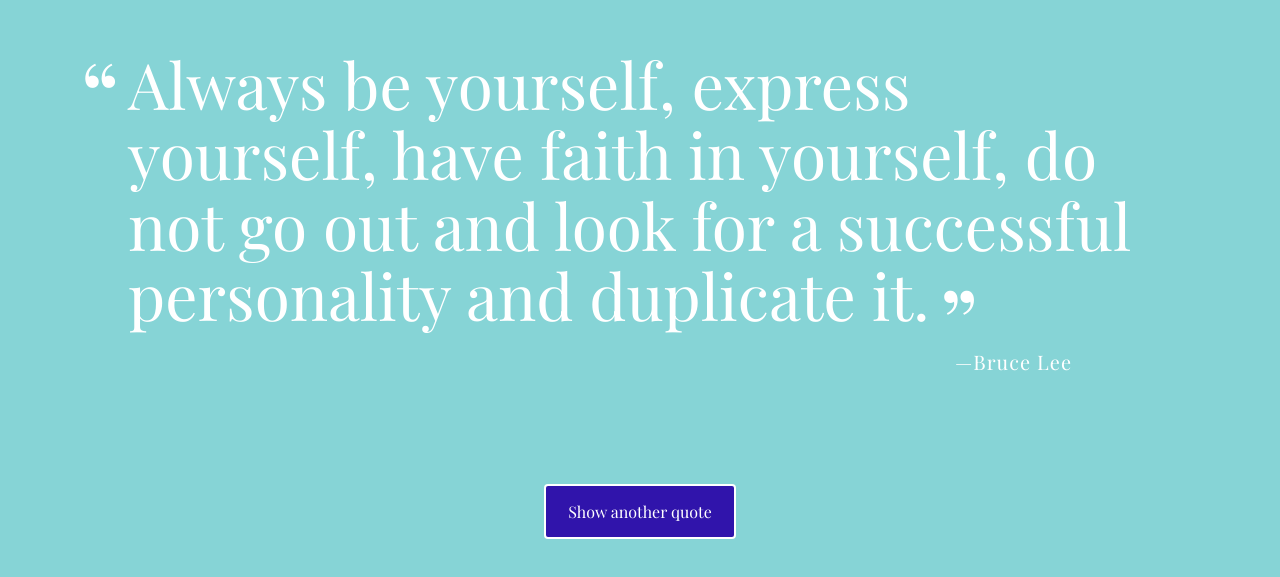
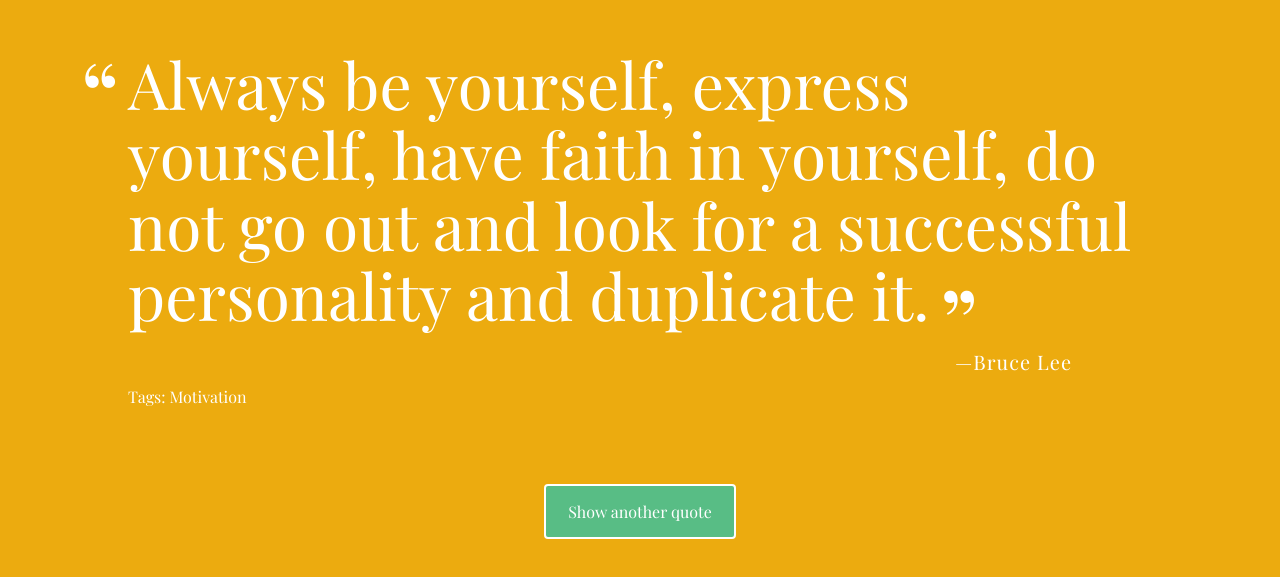
Before and after one commit to MasterAW/Treehouse-Tech-Degree-1, a plain HTML site: page index.html in a window 1280 px wide. Shown: the part 111-688 px from the top of the page. Drawn offline with nearby package versions, Linux system fonts and the light colour scheme; a web font is replaced by a local one.

Commit message:
Final commit

```diff
--- a/index.html
+++ b/index.html
@@ -12,6 +12,9 @@
   <div class="container">
 
     <div id="quote-box">
+      <p class="quote">Every great developer you know got there by solving problems they were unqualified to solve until they actually did it.</p>
+      <p class="source">Patrick McKenzie<span class="citation">Twitter</span><span class="year">2016</span></p>
+      <p>Tags: Problem Solving, Never Give up</p>
 
     </div>
 
--- a/js/script.js
+++ b/js/script.js
@@ -9,76 +9,76 @@ var quotes = [
     quote: "The greatest glory in living lies not in never falling, but in rising every time we fall",
     source: "Nelson Mandela",
     citation: "",
-    year: ""
+    year: "",
+    tag: "Motivation"
   },
   {
     quote: "Always be yourself, express yourself, have faith in yourself, do not go out and look for a successful personality and duplicate it.",
     source: "Bruce Lee",
     citation: "",
-    year: ""
+    year: "",
+    tag: "Motivation"
   },
   {
     quote: "The way to get started is to quit talking and begin doing.",
     source: "Walt Disney",
     citation: "",
-    year: ""
+    year: "",
+    tag: "Motivation"
   },
   {
     quote: "If you look at what you have in life, you'll always have more. If you look at what you don't have in life, you'll never have enough.",
     source: "Oprah Winfrey",
     citation: "",
-    year: ""
+    year: "",
+    tag: "Life"
   },
   {
     quote: "It's the possibility of having a dream come true that makes life interesting.",
     source: "Paulo Coelho",
     citation: "The Alchemist",
-    year: "1988"
+    year: "1988",
+    tag: "Dream, Life"
   }
 ];
 
 
-// a function that generates a number between 0 and 4 use for array index.
+// a function that generates a number between 0 and 4 use for array index and returns that object.
 function getRandomQuote(){
   var ranNumber = Math.floor( Math.random() * 5 ) ;
-  return ranNumber;
+  var quoteNumber = ranNumber;
+  var ranObject = quotes[quoteNumber];
+  return ranObject;
 
 }
 
 //function that calls getRandomQuote(), checks if citation and year exists and then output the quote with html
 function printQuote(){
-  var quoteNumber = getRandomQuote();
-  var quoteID = quotes[quoteNumber];
+  var quoteObject = getRandomQuote();
   var citation;
   var year;
-  if(quoteID.citation !== "") {
-    citation = "<span class='citation'>" + quoteID.citation + "</span>";
+  if(quoteObject.citation !== "") {
+    citation = "<span class='citation'>" + quoteObject.citation + "</span>";
   }
   else {
     citation = "";
   }
-  if(quoteID.year !== ""){
-    year = "<span class='year'>" + quoteID.year + "</span>";
+  if(quoteObject.year !== ""){
+    year = "<span class='year'>" + quoteObject.year + "</span>";
   }
   else {
     year = "";
   }
-  var output = "<p class='quote'>" + quoteID.quote + "</p><p class='source'>" + quoteID.source + citation + year + "<p>";
+  var string = "<p class='quote'>" + quoteObject.quote + "</p><p class='source'>" + quoteObject.source + citation + year + "<p>" + "<p>Tags: " + quoteObject.tag + "</p>";
+  var output = document.getElementById("quote-box").innerHTML = string;
   return output;
 }
-//returns and output quote
-document.getElementById("quote-box").innerHTML = printQuote();
 
-/***
-  When the "Show another quote" button is clicked, the event listener
-  below will be triggered, and it will call, or "invoke", the `printQuote`
-  function. So do not make any changes to the line of code below this
-  comment.
-***/
+//change quote and color when button clicked
+document.getElementById('loadQuote').addEventListener("click", printQuote, false);
+document.getElementById('loadQuote').addEventListener("click", colorChange, false);
 
-document.getElementById('loadQuote').addEventListener("click", printQuote, false);
-
-
+//function that uses generates random numbers for red, green, blue
 function randomBackgroundColor(){
   var red = Math.floor( Math.random() * 256) ;
   var green = Math.floor( Math.random() * 256 );
@@ -86,7 +86,15 @@ function randomBackgroundColor(){
   var background = "rgb(" + red + "," + green + "," + blue + ")";
   return background;
 }
+//calls randomBackgroundColor() function and applies it to the body and loadquote id
+function colorChange(){
 document.body.style.backgroundColor = randomBackgroundColor();
 document.getElementById("loadQuote").style.backgroundColor = randomBackgroundColor();
+}
 
-setInterval(printQuote(), 10);
+
+//quote and background color changes every 5 seconds
+var setInterval = setInterval(function(){
+  printQuote();
+  colorChange();
+}, 5000);
```
